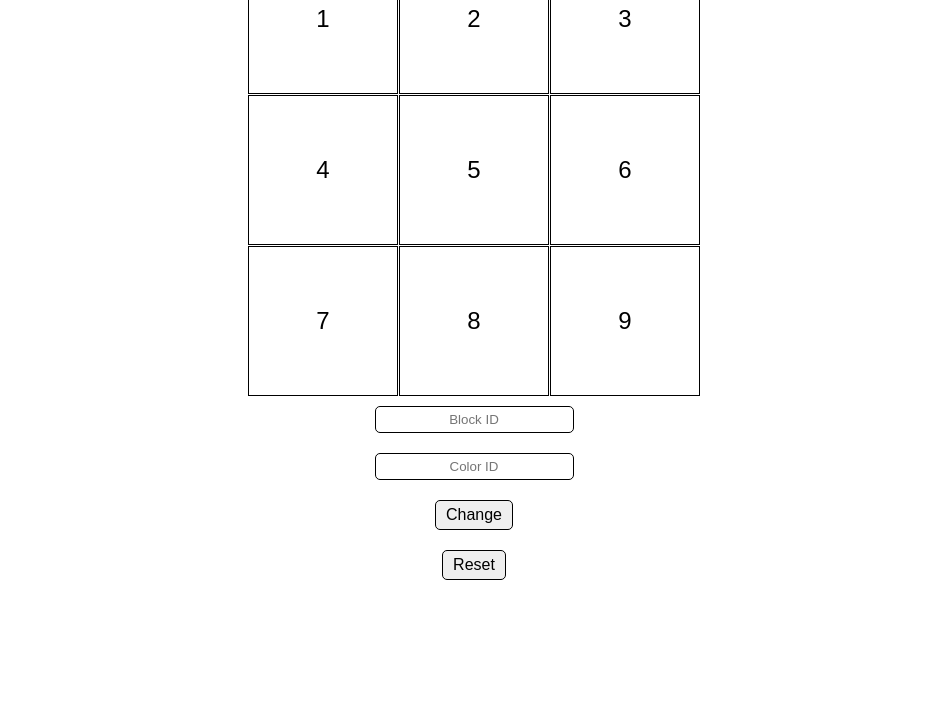
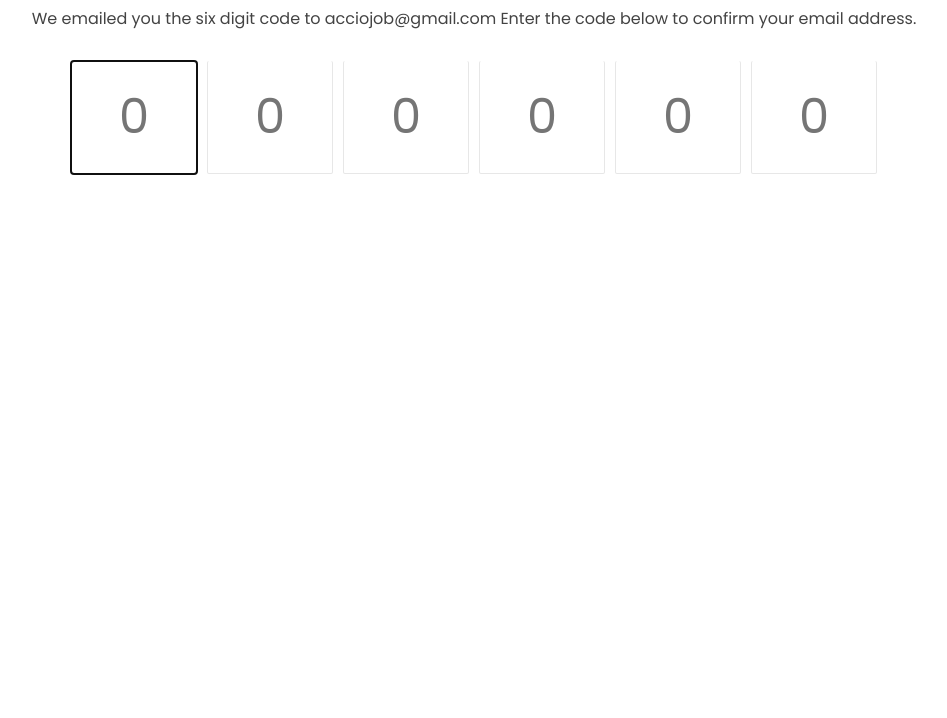
Before and after one commit to acciojob/OTP-manishloginn, a website: page main.html in a window 1280 px wide. Shown: the part 82-800 px from the top of the page, without its empty margins (166-1113 px from the left). Drawn offline with Linux system fonts and the light colour scheme.

Commit message:
created a submission

```diff
--- a/main.html
+++ b/main.html
@@ -1,30 +1,61 @@
-html -
 
 <!DOCTYPE html>
 <html lang="en">
   <head>
     <meta charset="UTF-8" />
     <meta name="viewport" content="width=device-width, initial-scale=1.0" />
-    <title>Replit Asian Paints</title>
+    <title>OTP</title>
     <link rel="stylesheet" href="styles.css" />
   </head>
   <body>
-    <div class="grid-container">
-      <div id="1" class="grid-item">1</div>
-      <div id="2" class="grid-item">2</div>
-      <div id="3" class="grid-item">3</div>
-      <div id="4" class="grid-item">4</div>
-      <div id="5" class="grid-item">5</div>
-      <div id="6" class="grid-item">6</div>
-      <div id="7" class="grid-item">7</div>
-      <div id="8" class="grid-item">8</div>
-      <div id="9" class="grid-item">9</div>
-    </div>
-    <input type="text" id="block_id" placeholder="Block ID" />
-    <input type="text" id="colour_id" placeholder="Color ID" />
-    <div id="buttons-container">
-      <button id="change_button">Change</button>
-      <button id="reset_button">Reset</button>
+    <h1 id="verification_heading">Verify Your Account</h1>
+    <h4 id="verification_subtext">
+      We emailed you the six digit code to acciojob@gmail.com Enter the code
+      below to confirm your email address.
+    </h4>
+    <div class="code-container">
+      <input
+        id="code-1"
+        class="code"
+        type="text"
+        maxlength="1"
+        placeholder="0"
+      />
+      <input
+        id="code-2"
+        class="code"
+        type="text"
+        maxlength="1"
+        placeholder="0"
+      />
+      <input
+        id="code-3"
+        class="code"
+        type="text"
+        maxlength="1"
+        placeholder="0"
+      />
+      <input
+        id="code-4"
+        class="code"
+        type="text"
+        maxlength="1"
+        placeholder="0"
+      />
+      <input
+        id="code-5"
+        class="code"
+        type="text"
+        maxlength="1"
+        placeholder="0"
+      />
+      <input
+        id="code-6"
+        class="code"
+        type="text"
+        maxlength="1"
+        placeholder="0"
+      />
     </div>
     <script src="script.js"></script>
   </body>
--- a/script.js
+++ b/script.js
@@ -1,20 +1,21 @@
-document.querySelector("#change_button").addEventListener("click", () => {
-  const blockInput = document.querySelector("#block_id").value;
-  const colorInput = document.querySelector("#colour_id").value;
 
-  document
-    .querySelectorAll(".grid-item")
-    .forEach((e) => (e.style.backgroundColor = "transparent"));
+const inputs = document.querySelectorAll(".code");
 
-  const selectedGrid = document.getElementById(blockInput);
-  if (selectedGrid) {
-    selectedGrid.style.backgroundColor = colorInput;
-    selectedGrid.style.transition = "all 0.5s ease-in-out";
-  }
+document.addEventListener("DOMContentLoaded", (e) => {
+  inputs[0].focus();
 });
 
-document.querySelector("#reset_button").addEventListener("click", () => {
-  document
-    .querySelectorAll(".grid-item")
-    .forEach((e) => (e.style.backgroundColor = "transparent"));
+inputs.forEach((input, index) => {
+  input.addEventListener("input", (event) => {
+    /^\d+$/.test(event.target.value) &&
+      index < inputs.length - 1 &&
+      inputs[index + 1].focus();
+  });
+
+  input.addEventListener("keydown", (event) => {
+    event.key === "Backspace" &&
+      event.target.value == "" &&
+      index > 0 &&
+      inputs[index - 1].focus();
+  });
 });
--- a/styles.css
+++ b/styles.css
@@ -1,56 +1,48 @@
-/* Write your CSS here */
+
+@import url("https://fonts.googleapis.com/css2?family=Poppins:ital,wght@0,300;0,400;0,500;0,600;0,700;1,300;1,400;1,500;1,600;1,700&display=swap");
 
 * {
+  margin: 0;
+  padding: 0;
   box-sizing: border-box;
+  font-family: "Poppins", sans-serif;
 }
 
 body {
+  padding: 10px;
+}
+
+#verification_heading,
+#verification_subtext {
   display: flex;
-  flex-direction: column;
   justify-content: center;
   align-items: center;
-  font-family: Arial, sans-serif;
+  padding: 10px;
+  font-weight: 500;
 }
 
-.grid-container {
-  display: grid;
-  grid-template-columns: repeat(3, 150px);
-  grid-template-rows: repeat(3, 150px);
-  grid-gap: 1px;
+#verification_subtext {
+  font-weight: 400;
+  font-size: medium;
+  color: rgb(67, 67, 67);
 }
 
-.grid-item {
-  border: 1px solid black;
+.code-container {
   display: flex;
+  justify-content: center;
   align-items: center;
-  justify-content: center;
-  font-size: 1.5em;
-  background-color: transparent;
+  gap: 10px;
+  margin-top: 20px;
 }
 
-input {
-  margin: 10px;
-  padding: 5px 10px;
+.code {
+  width: 10%;
+  height: 10%;
+  padding: 20px 10px;
   text-align: center;
-  border: 1px solid black;
-  border-radius: 5px;
+  border: 1px solid rgba(211, 211, 211, 0.548);
+  border-radius: 2px;
+  border-top: none;
+  font-size: 3rem;
+  font-weight: medium;
 }
-
-button {
-  padding: 5px 10px;
-  margin: 10px;
-  border: 1px solid black;
-  border-radius: 5px;
-  font-size: 1em;
-  cursor: pointer;
-}
-
-button:hover {
-  transform: scale(1.1);
-}
-
-#buttons-container {
-  display: flex;
-  flex-direction: column;
-  align-items: center;
-}
```
